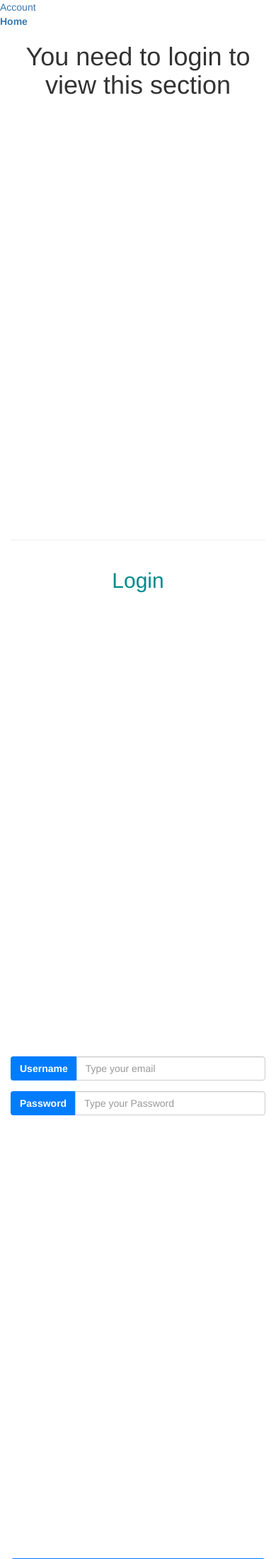
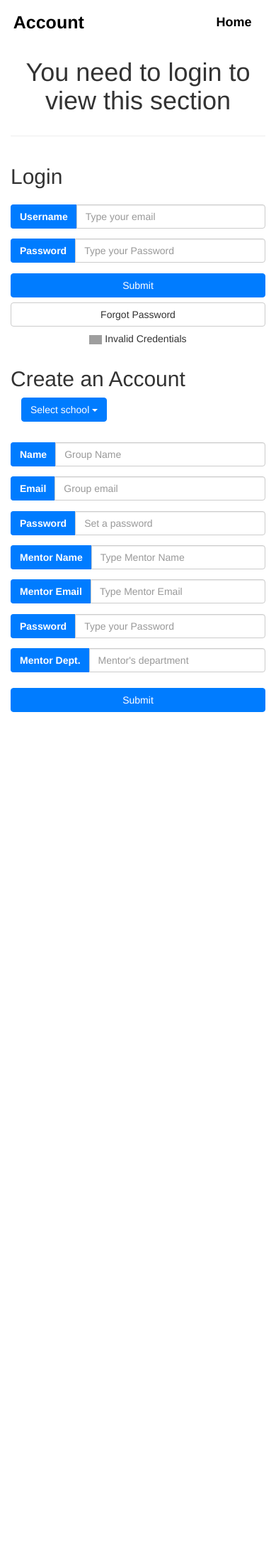
Before and after one commit to dev-kasibhatla/abs, a PHP site: page /login.html in a window 390 px wide. Shown: the top 2196 px of the page at 71% size. After the commit the page ends 1003 px from the top, so only its background shows below. Run offline with PHP 8.4, Linux system fonts and the light colour scheme; some libraries are stand-ins or nearby versions; grey boxes are pictures that could not be loaded.

Commit message:
Redesigned from scratch

```diff
--- a/css/login.css
+++ b/css/login.css
@@ -1,418 +1,103 @@
-body {
-    background-color: white;
+@charset "utf-8";
+/* CSS Document */
+* {box-sizing: border-box;}
+.header {
+	overflow: hidden;
+	background-color: #FFFFFF;
+	padding: 20px 5px;
+	margin-right: 2.5%;
+	margin-left: 2.5%;
 }
 
-#mainNav{
-	padding:  0;
+/* Style the header links */
+.header a {
+	float: left;
+	color: black;
+	text-align: center;
+	padding-top: 1px;
+	padding-right: 4px;
+	padding-left: 4px;
+	padding-bottom: 1px;
+	text-decoration: none;
+	font-size: 18px;
+	line-height: 20px;
+	margin-right: 5px;
+	margin-left: 5px;
+	border-radius: 4px;
 }
-.navbar{
-    height: 100px;
-	width: 100%;
 
-	padding:0;
+/* Style the logo link (notice that we set the same value of line-height and font-size to prevent the header to increase when the font gets bigger */
+.header a.logo {
+	font-size: 25px;
+	font-weight: bold;
+	margin-left: 0px;
+}
 
+/* Change the background color on mouse-over */
+.header a:hover {
+	background-color: #FFFFFF;
+	color: #007AFF;
+}
 
+#header_logo:hover{
+	background-color: #FFFFFF;
+	color:black;
 
 }
 
-.navbar-brand{
-    height: 90%;
-    font-size: 3.5rem;
-    color:turquoise;
+/* Style the active/current link*/
+.header a.active {
+  background-color: dodgerblue;
+  color: white;
+}
+
+/* Float the link section to the right */
+.header-right {
+	float: right;
+	width : "40%";
+	margin-right: 3%;
+}
+
+.vl {
+	border-left: 1px solid #717171;
+	height: 60%;
+	position: absolute;
+	left: 50%;
+	margin-left: -3px;
+	top: 0;
+	margin-top: 17%;
+	border-top-width: 1px;
+	border-bottom-width: 1px;
+	border-right-width: 1px;
+	border-top-color: #434343;
+	border-bottom-color: #434343;
+	border-right-color: #434343;
+}
+
+a{
+	font-size: large;
+	color: #007CFF
+}
+
+h1{
+	padding-left: 0px;
+}
+
+.float-left{
+	float: left;
+	width: 20%;
 
 }
-#NavTitle{
-    padding: 10%;
-}
-
-
-.fa-home{
-
-    width : 2rem;
-}
-
-
-.fa-long-arrow-alt-right{
-    width: 80%;
-    /* background-color:turquoise; */
-    background-color: rgb(0, 153, 255);
-}
-
-#new-acc-details{
-	width:120%;
-
-
-}
-
-#old-user{
-    height:100%;
-    /* background-color: aqua; */
-
-}
-
-#login-content{
-    margin:auto;
-    height: 50%;
-
-}
-
-#new-user section{
-    padding-left:4%;
-    border-collapse: collapse;
-    border-left: 5px solid blueviolet;
-}
-
-
-.row{
-    text-align: center;
-
-    height: 70rem;
-
-
-}
-section{
-
-    font-size: 2rem;
-    text-align: left;
-}
-
-span{
-
-    padding-top: 1rem;
-    padding-bottom: 1rem;
-}
-
-
-label{
-    padding: 2% 0.6%;
-    height: 5rem;
-    width: fit-content;
-    text-align: center;
-    float : left;
-    background-color: rgb(0, 153, 255);
-    color: white;
-	font-size:1.5rem;
-    font-weight:500;
-}
-
-#new-user{
-    height:100%;
-    /* background-color: blueviolet; */
-    text-align:center;
-
-}
-
-.pass{
-    width:20%;
-    /* text-align: center; */
-}
-
-
-input{
-    padding-left: 1%;
-    width:50%;
-    height:5rem;
-}
-select{
-    padding-left: 1%;
-    width:50%;
-    height:5rem;
-}
-
-#common_button{
-    height: 4rem;
-    width: fit-content;
-    text-align: center;
-    background-color:  rgb(0, 153, 255);
-    color:white;
-    font-size: 2.6rem;
-    font-weight: 600;
-
+.float-right{
+	float: right;
+	width: 20%;
 
 }
 
 
-#disabled-option{
-    color:grey;
-}
-
-p{
-    margin-bottom:7%;
-}
-
-h2{
-    margin-bottom: 9%;
-    color:darkcyan;
-}
-
-#new-user h2{
-
-    text-align:left;
-}
-
-#submitButton{
-    height: 1%;
-    width: 30%;
-    text-align: center;
-    background-color:  rgb(0, 153, 255);
-    color:white;
-    font-size: 2.6rem;
-    font-weight: 600;
-
-}
-
-
-
-
-
-
-
-
-
-
-
-
-
-
-
-
-
-
-
-
-
-
-
-
-
-
-
-
-
-
-
-
-
-
-
-
-
-
-
-
-
-
-
-
-
-
-
-
-
-
-
-
-
-
-
-
-
-
-
-
-
-
-
-
-
-
-
-
-
-
-
-
-
-
-
-
-
-
-
-
-
-
-
-
-
-
-
-
-
-
-
-
-
-
-
-
-
-@media (max-width: 992px){
-	body {
-    background-color: white;
-}
-
-.navbar{
-    height: 50px;
-
-
-
-}
-
-.navbar-brand{
-    height: 90%;
-    font-size: 3.5rem;
-    color:turquoise;
-
-}
-#NavTitle{
-    padding: 10%;
-}
-
-
-.fa-home{
-
-    width : 2rem;
-}
-
-
-.fa-long-arrow-alt-right{
-    width: 80%;
-    /* background-color:turquoise; */
-    background-color: rgb(0, 153, 255);
-}
-
-
-#old-user{
-    height:100%;
-    border-bottom: 5px solid blueviolet;
-
-}
-
-#login-content{
-    margin:auto;
-    height: 50%;
-
-}
-
-#new-user section{
-	width:100%;
-    padding-left:2%;
-    border-collapse: collapse;
-    border-left: 0px solid blueviolet;
-}
-
-
-.row{
-    text-align: center;
-
-    height: 70rem;
-
-
-}
-section{
-
-    font-size: 1rem;
-    text-align: left;
-}
-
-span{
-/*    margin:  auto 0.5rem ;*/
-    padding-top: 0.5rem;
-    padding-bottom: 0.5rem;
-}
-
-
-label{
-    padding: 2% 0.6%;
-    height: 5rem;
-    width: 30%;
-    text-align: center;
-    float : left;
-    background-color: rgb(0, 153, 255);
-    color: white;
-	font-size: 1.2rem;
-    font-weight:500;
-}
-
-#new-user{
-    height:100%;
-    /* background-color: blueviolet; */
-    text-align:center;
-
-}
-
-
-.pass{
-    width:20%;
-    /* text-align: center; */
-}
-
-
-input{
-    padding-left: 1%;
-    width:70%;
-    height:5rem;
-}
-select{
-    padding-left: 1%;
-    width:70%;
-    height:5rem;
-}
-
-#button{
-    height: 4rem;
-    width: fit-content;
-    text-align: center;
-    background-color:  rgb(0, 153, 255);
-    color:white;
-    font-size: 2.6rem;
-    font-weight: 600;
-
-
-}
-
-
-#disabled-option{
-    color:grey;
-}
-
-p{
-    margin-bottom:7%;
-}
-
-h2{
-    margin-bottom: 10%;
-    color:darkcyan;
-}
-
-#new-user h2{
-
-    text-align:left;
-}
-
-#submitButton{
-    height: 1%;
-    width: 30%;
-    text-align: center;
-    background-color:  rgb(0, 153, 255);
-    color:white;
-    font-size: 2.6rem;
-    font-weight: 600;
-
-}
-	#heading{
-		padding-left: 5%;
-		font-size: 5rem;
+@media screen and (max-width:1000px){
+	.vl{
+		height: 0px;
+		border-left: 10px solid #434343;
 	}
 }
```
